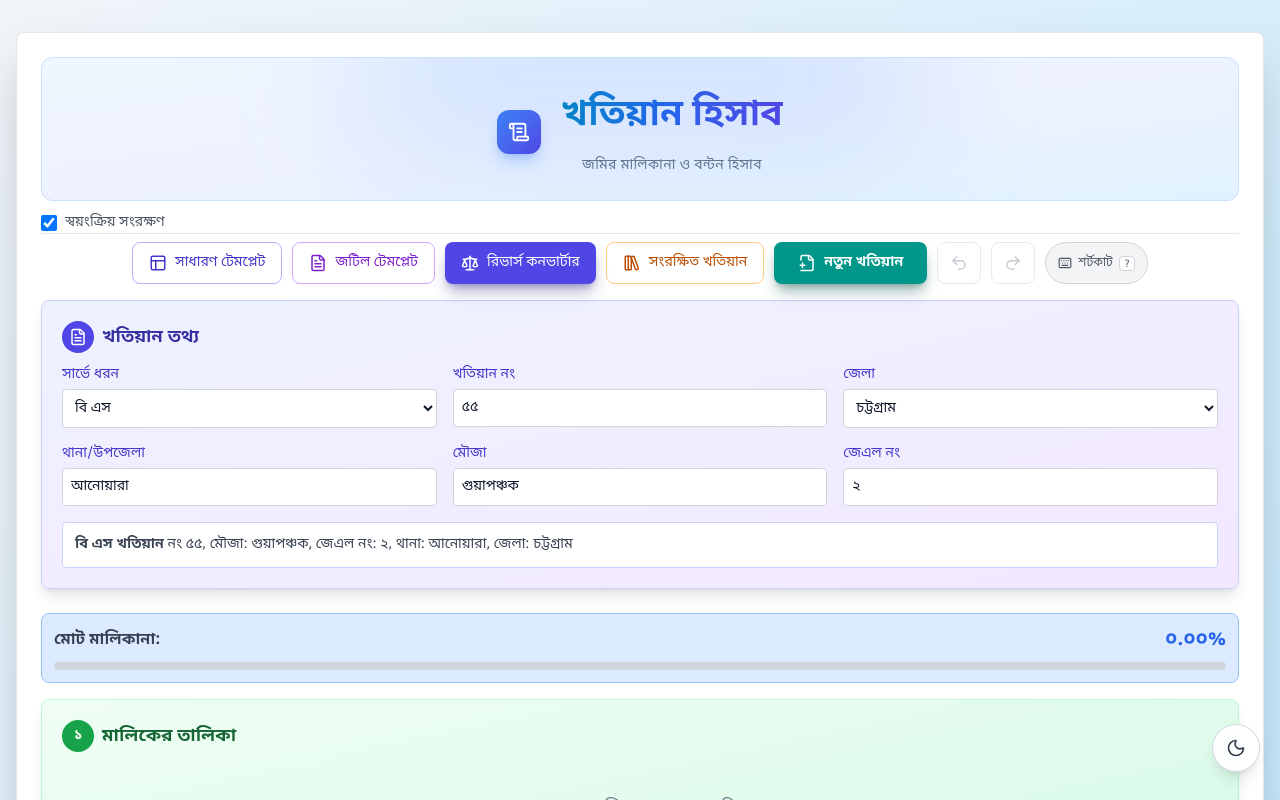
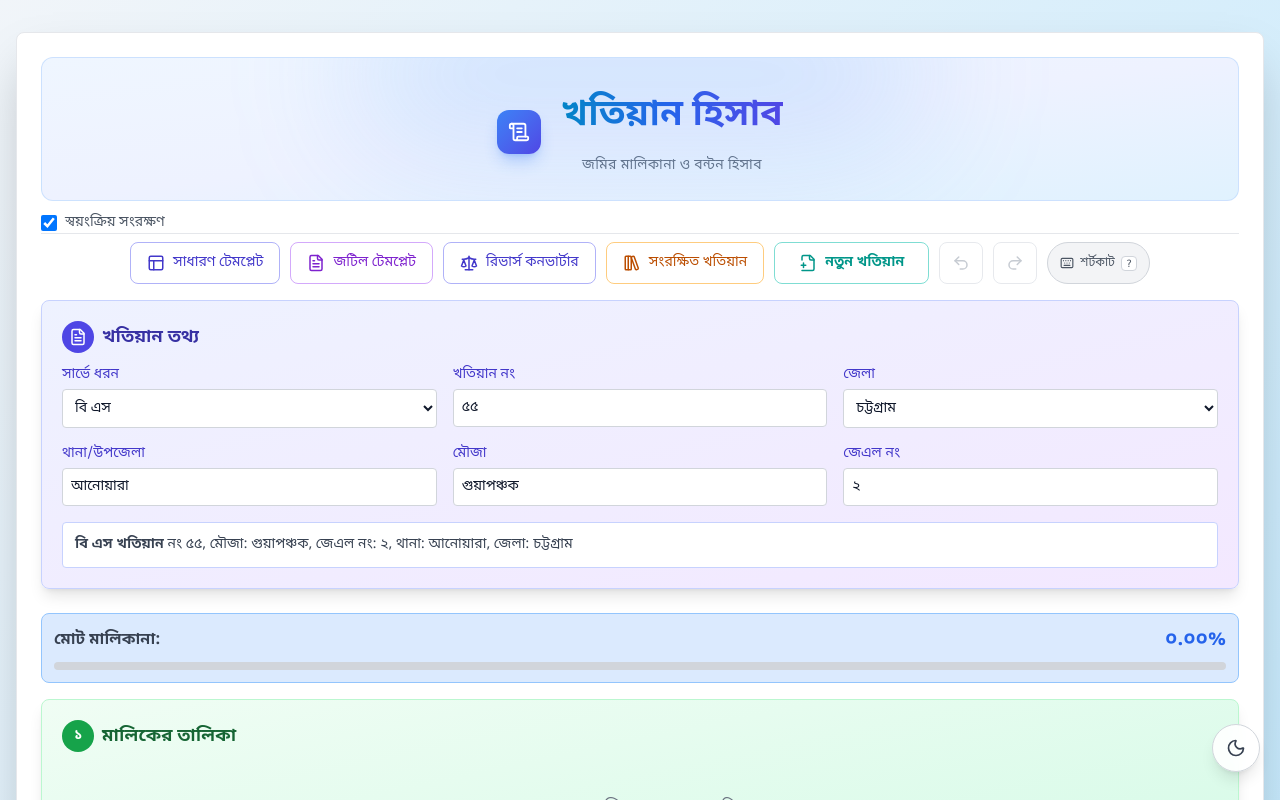
Before and after one commit to shoieb-dev/bengal-land-share-calculator, a Next.js app: page / in a window 1280 px wide. Shown: the top 800 px of the page. Built offline with nearby package versions, Linux system fonts and the light colour scheme.

Commit message:
style: update button styles for reverse converter and new khatiyan actions

```diff
--- a/src/components/khatian/KhatiyanCalculator.tsx
+++ b/src/components/khatian/KhatiyanCalculator.tsx
@@ -765,7 +765,7 @@ export default function KhatiyanCalculator() {
             {/* ─── Reverse Land & Share Converter ─── */}
             <button
               onClick={() => setShowReverseModal(true)}
-            className="bg-indigo-600 text-white px-4 py-2.5 rounded-lg hover:bg-indigo-500 transition shadow-lg shadow-indigo-900/40 flex items-center gap-2 text-sm"
+              className="bg-transparent text-indigo-700 dark:text-indigo-200 px-4 py-2.5 rounded-lg border border-indigo-500/50 hover:bg-indigo-500/15 hover:border-indigo-400 transition flex items-center gap-2 text-sm"
             >
               <Scale size={18} /> রিভার্স কনভার্টার
             </button>
@@ -789,7 +789,7 @@ export default function KhatiyanCalculator() {
             {/* Primary action */}
             <button
               onClick={handleNewWorkspace}
-              className="bg-teal-600 text-white px-6 py-2.5 rounded-lg hover:bg-teal-500 transition shadow-lg shadow-teal-900/40 flex items-center gap-2 text-sm font-semibold"
+              className="bg-transparent text-teal-600 dark:text-teal-200 px-6 py-2.5 rounded-lg border border-teal-500/50 hover:bg-teal-500/15 hover:border-teal-400 transition flex items-center gap-2 text-sm font-semibold"
             >
               <FilePlus2 size={18} /> নতুন খতিয়ান
             </button>
```
Lines whose indentation alone changed are shown as unchanged.
